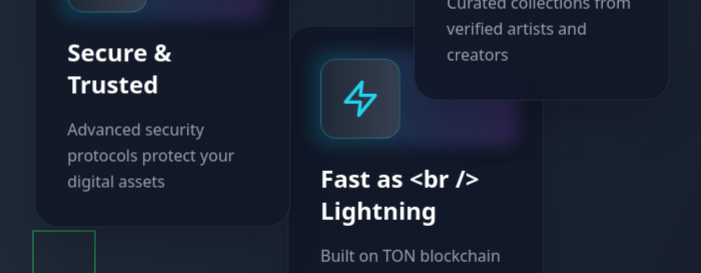
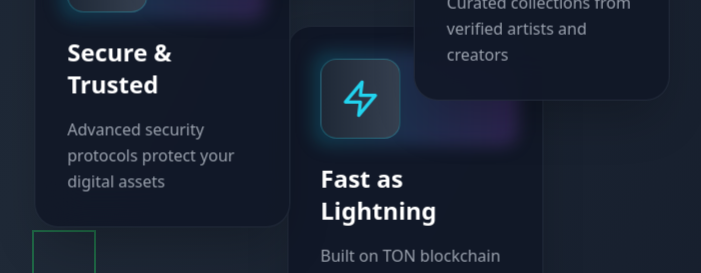
Before and after one commit to payton-ggg/ton-marketplace, a React (Vite) app: page / in a window 1280 px wide. Shown: the part 1765-2038 px from the top of the page, without its empty margins (288-989 px from the left). Built offline with nearby package versions, Linux system fonts and the light colour scheme.

Commit message:
fix: replace HTML break with n

```diff
--- a/src/App.tsx
+++ b/src/App.tsx
@@ -36,7 +36,7 @@ function App() {
   const features = [
     {
       icon: Zap,
-      title: "Fast as <br /> Lightning",
+      title: "Fast as\nLightning",
       description:
         "Built on TON blockchain for instant transactions and minimal fees",
     },
```
